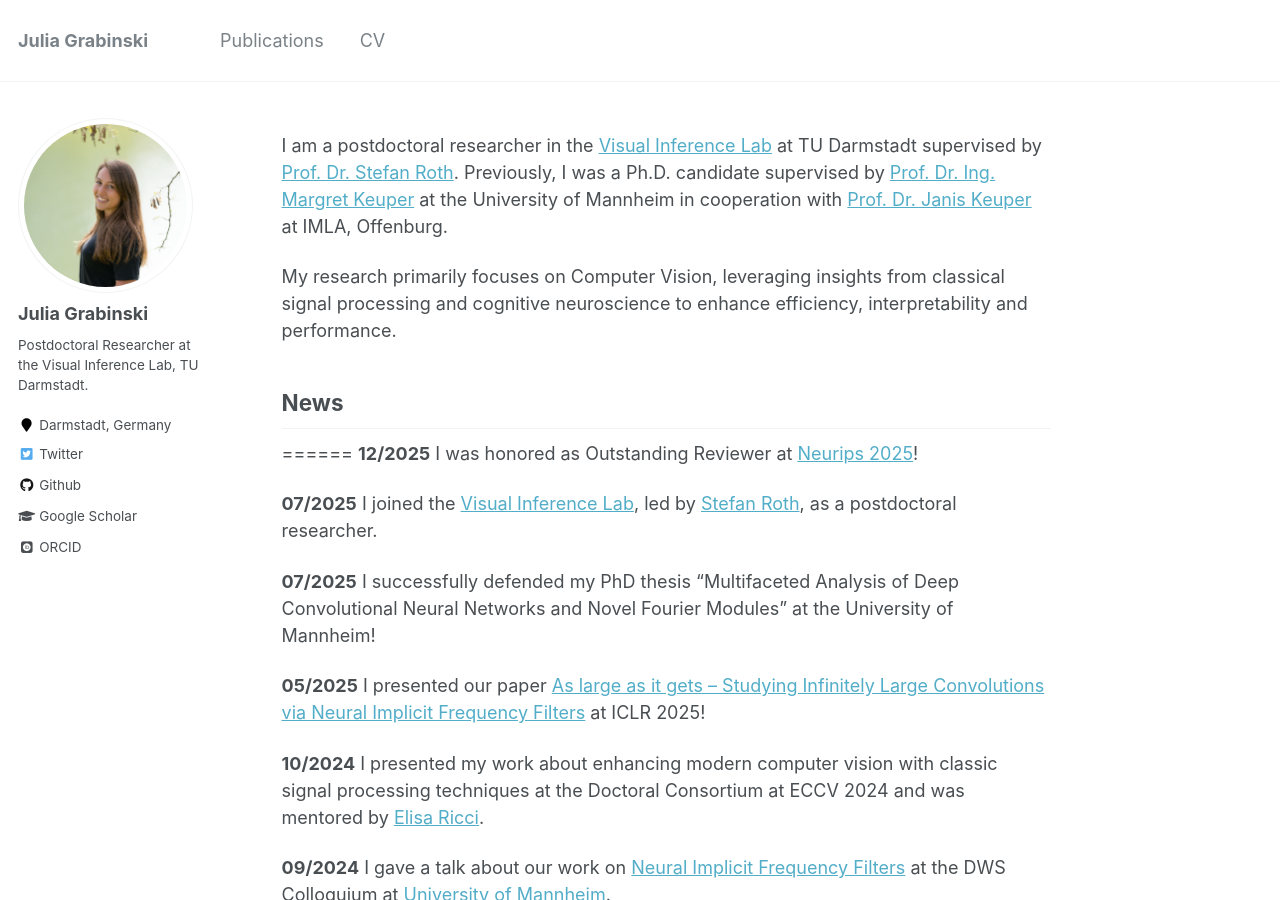
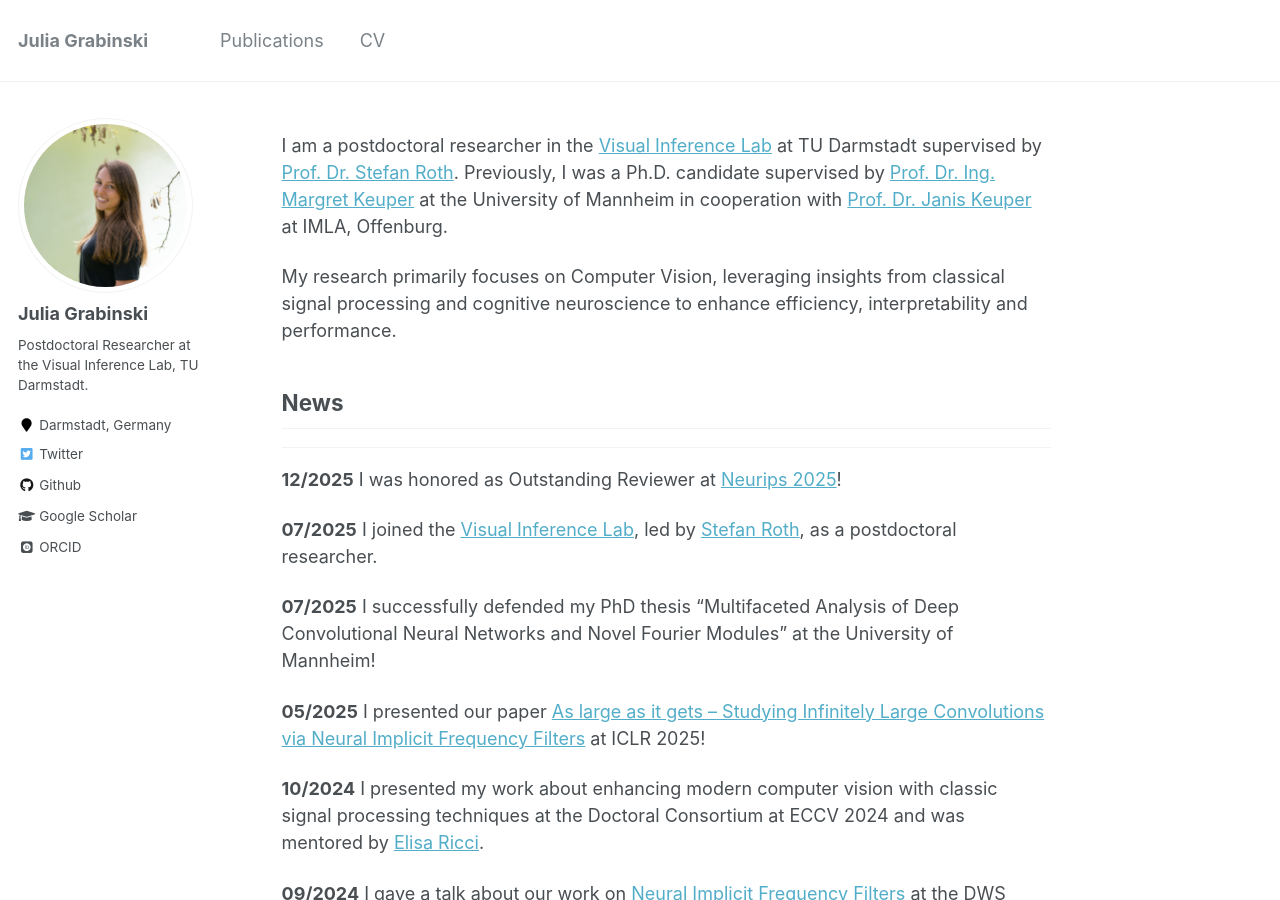
Before and after one commit to GeJulia/gejulia.github.io, a Jekyll site: the page built from _pages/about.md, in a window 1280 px wide and 900 px high. Built offline with Jekyll 4.4.1, drawn with Linux system fonts in a browser that asks for light colours; some web fonts are replaced.

```diff
--- a/_pages/about.md
+++ b/_pages/about.md
@@ -17,7 +17,7 @@ My research primarily focuses on Computer Vision, leveraging insights from class
 
 
 ## News
-======
+---
 **12/2025** I was honored as Outstanding Reviewer at [Neurips 2025](https://neurips.cc/Conferences/2025/ProgramCommittee#top-reviewer)!
 
 **07/2025** I joined the [Visual Inference Lab](https://www.visinf.tu-darmstadt.de/visual_inference/index.en.jsp), led by [Stefan Roth](https://www.visinf.tu-darmstadt.de/visual_inference/people_vi/stefan_roth.en.jsp), as a postdoctoral researcher.
@@ -52,8 +52,8 @@ Our paper [As large as it gets – Studying Infinitely Large Convolutions via Ne
 
 
 
-Publications
-======
+## Publications
+---
 
 **As large as it gets – Studying Infinitely Large Convolutions via Neural Implicit Frequency Filters**
 **J. Grabinski**, J. Keuper, M. Keuper
```
